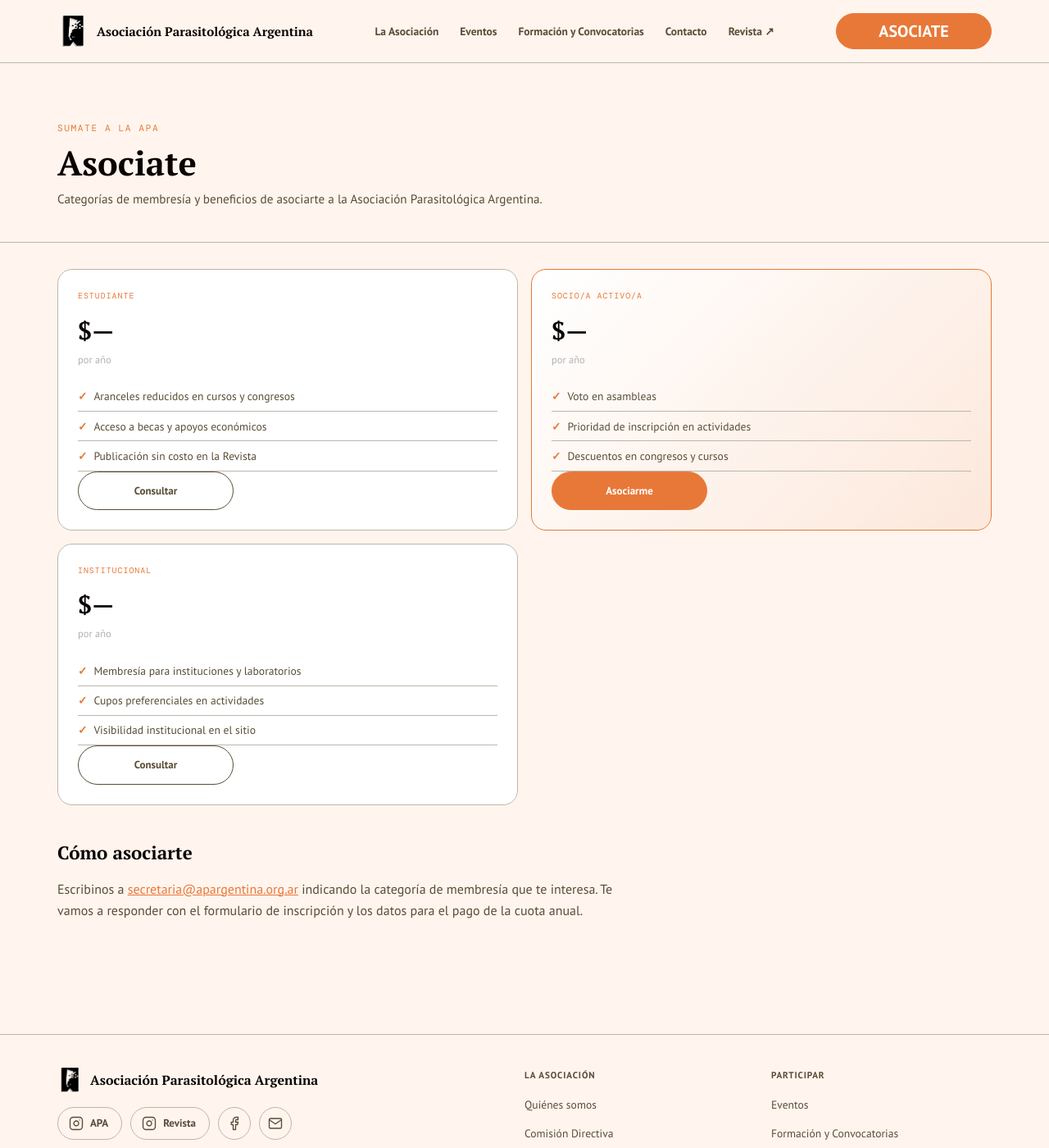
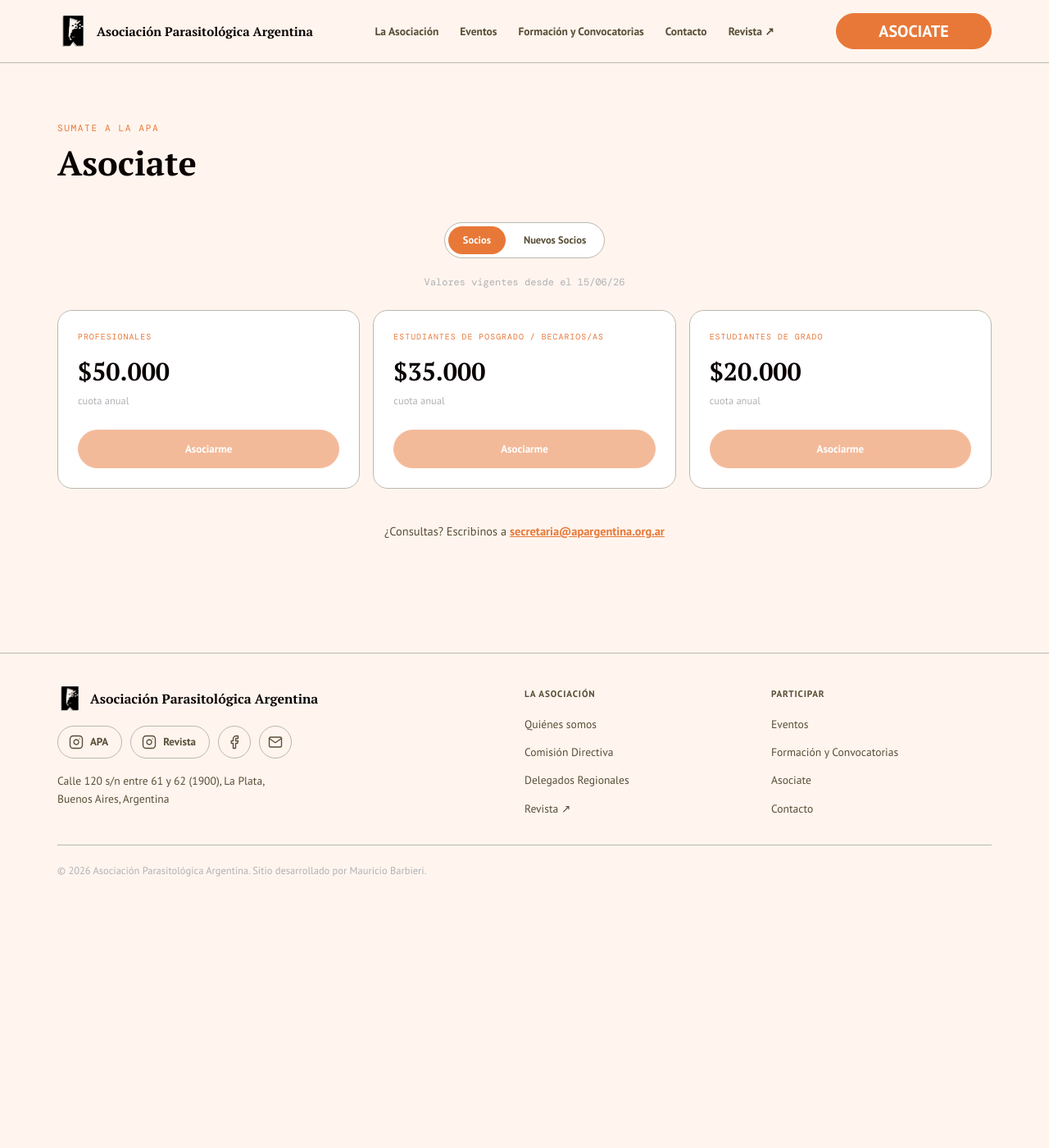
Before and after one commit to mbarbierif/mbarbierif.github.io, a Jekyll site: the page built from pages/asociate.html, in a window 1280 px wide and 1400 px high. Shown: the whole window at 82% size. Built offline with Jekyll 4.4.1, drawn with Linux system fonts in a browser that asks for light colours.

Commit message:
APA Asociate 1.0

```diff
--- a/_config.yml
+++ b/_config.yml
@@ -48,6 +48,24 @@
 directorio_grupos_url: "/assets/docs/directorio-grupos.pdf"
 registro_grupo_url: ""           # Google Form
 
+# Asociate: valores de membresía. Todo se edita acá.
+# Un formulario vacío ("") deja el botón atenuado y sin destino.
+asociate:
+  vigencia: "15/06/26"            # "Valores vigentes desde ..."
+  periodo: "cuota anual"          # texto bajo el precio
+  form_socios: ""                 # Google Form para Socios
+  form_nuevos: ""                 # Google Form para Nuevos Socios
+  categorias:                     # una tarjeta por categoría, en este orden
+    - nombre: "Profesionales"
+      socios: "$50.000"
+      nuevos: "$35.000"
+    - nombre: "Estudiantes de Posgrado / Becarios/as"
+      socios: "$35.000"
+      nuevos: "$25.000"
+    - nombre: "Estudiantes de Grado"
+      socios: "$20.000"
+      nuevos: "$15.000"
+
 # Navegación — aprobada por el equipo.
 # "Revista" no es un ítem de nav: vive como link externo desde Inicio
 # (tiene su propio sitio). "Delegados" vive dentro de La Asociación.
--- a/assets/css/main.css
+++ b/assets/css/main.css
@@ -358,6 +358,15 @@
 .membership-type { font-family: var(--font-mono); font-size: 0.62rem; letter-spacing: 0.1em; text-transform: uppercase; color: var(--accent); margin-bottom: 0.5rem; }
 .membership-price { font-family: var(--font-display); font-weight: 700; font-size: 1.9rem; color: var(--text); }
 .membership-period { font-size: 0.78rem; color: var(--muted); margin-bottom: 1.1rem; }
+.membership-vigencia { text-align: center; font-family: var(--font-mono); font-size: 0.75rem; color: var(--muted); margin: 0 0 1.5rem; }
+.membership-card { display: flex; flex-direction: column; }
+.membership-cta { margin-top: auto; padding-top: 0.5rem; }
+.membership-cta .btn { width: 100%; justify-content: center; text-align: center; }
+.membership-grid[data-modo="socios"] [data-show="nuevos"],
+.membership-grid[data-modo="nuevos"] [data-show="socios"] { display: none; }
+.btn.is-disabled { opacity: 0.5; cursor: default; pointer-events: none; }
+.membership-contact { text-align: center; font-size: 0.9rem; color: var(--text-mid); margin: 0 0 1rem; }
+.membership-contact a { color: var(--accent); font-weight: 700; text-decoration: underline; }
 .membership-features li { font-size: 0.85rem; color: var(--text-mid); padding: 0.4rem 0; border-bottom: 1px solid var(--border); display: flex; gap: 0.5rem; }
 .membership-features li::before { content: '✓'; color: var(--accent); font-weight: 700; }
 
@@ -532,7 +541,7 @@
 @media (min-width: 700px) {
   .grid-2 { grid-template-columns: repeat(2, 1fr); }
   .grid-3 { grid-template-columns: repeat(2, 1fr); }
-  .membership-grid { grid-template-columns: repeat(2, 1fr); }
+  .membership-grid { grid-template-columns: repeat(3, 1fr); }
   .footer-grid { grid-template-columns: 2fr 1fr 1fr; }
 
   .carousel { aspect-ratio: 16 / 9; }
--- a/assets/js/main.js
+++ b/assets/js/main.js
@@ -97,6 +97,23 @@
     start();
   });
 
+  // ── Asociate: toggle Socios / Nuevos Socios ───────────────────────
+  const memToggle = document.querySelector('[data-membership-toggle]');
+  const memGrid = document.getElementById('aranceles');
+  if (memToggle && memGrid) {
+    const memButtons = memToggle.querySelectorAll('.map-toggle-btn');
+    memButtons.forEach(btn => {
+      btn.addEventListener('click', () => {
+        memGrid.dataset.modo = btn.dataset.modo;
+        memButtons.forEach(b => {
+          const on = b === btn;
+          b.classList.toggle('is-active', on);
+          b.setAttribute('aria-pressed', on ? 'true' : 'false');
+        });
+      });
+    });
+  }
+
   // ── Simple category/year filter (used on the Eventos archive) ─────
   const filterBar = document.querySelector('[data-filters]');
   if (filterBar) {
--- a/pages/asociate.html
+++ b/pages/asociate.html
@@ -3,58 +3,56 @@
 permalink: /asociate/
 title: "Asociate"
 label: "Sumate a la APA"
-description: "Categorías de membresía y beneficios de asociarte a la Asociación Parasitológica Argentina."
+no_divider: true
 ---
+{%- comment -%} Valores, vigencia y formularios: se editan en _config.yml (bloque "asociate"). {%- endcomment -%}
+{%- assign a = site.asociate -%}
+{%- assign f_socios = a.form_socios | default: "" -%}
+{%- assign f_nuevos = a.form_nuevos | default: "" -%}
 
 <div class="section" style="padding-top:0;">
   <div class="wrap">
 
-    <div id="aranceles" class="membership-grid">
-      <div class="membership-card fade-up">
-        <div class="membership-type">Estudiante</div>
-        <div class="membership-price">$—</div>
-        <div class="membership-period">por año</div>
-        <ul class="membership-features">
-          <li>Aranceles reducidos en cursos y congresos</li>
-          <li>Acceso a becas y apoyos económicos</li>
-          <li>Publicación sin costo en la Revista</li>
-        </ul>
-        <a href="mailto:{{ site.email }}" class="btn btn-secondary">Consultar</a>
-      </div>
-
-      <div class="membership-card featured fade-up">
-        <div class="membership-type">Socio/a activo/a</div>
-        <div class="membership-price">$—</div>
-        <div class="membership-period">por año</div>
-        <ul class="membership-features">
-          <li>Voto en asambleas</li>
-          <li>Prioridad de inscripción en actividades</li>
-          <li>Descuentos en congresos y cursos</li>
-        </ul>
-        <a href="mailto:{{ site.email }}" class="btn btn-primary">Asociarme</a>
-      </div>
-
-      <div class="membership-card fade-up">
-        <div class="membership-type">Institucional</div>
-        <div class="membership-price">$—</div>
-        <div class="membership-period">por año</div>
-        <ul class="membership-features">
-          <li>Membresía para instituciones y laboratorios</li>
-          <li>Cupos preferenciales en actividades</li>
-          <li>Visibilidad institucional en el sitio</li>
-        </ul>
-        <a href="mailto:{{ site.email }}" class="btn btn-secondary">Consultar</a>
+    <div class="map-toggle-wrap">
+      <div class="map-toggle" role="group" aria-label="Tipo de socio" data-membership-toggle>
+        <button type="button" class="map-toggle-btn is-active" data-modo="socios" aria-pressed="true">Socios</button>
+        <button type="button" class="map-toggle-btn" data-modo="nuevos" aria-pressed="false">Nuevos Socios</button>
       </div>
     </div>
+    {%- if a.vigencia and a.vigencia != "" %}
+    <p class="membership-vigencia">Valores vigentes desde el {{ a.vigencia }}</p>
+    {%- endif %}
 
-    <div class="post-content">
-      <h2>Cómo asociarte</h2>
-      <p>
-        Escribinos a <a href="mailto:{{ site.email }}">{{ site.email }}</a> indicando la categoría de
-        membresía que te interesa. Te vamos a responder con el formulario de inscripción y los datos
-        para el pago de la cuota anual.
-      </p>
+    <div id="aranceles" class="membership-grid" data-modo="socios">
+      {%- for c in a.categorias %}
+      <div class="membership-card fade-up">
+        <div class="membership-type">{{ c.nombre }}</div>
+        <div class="membership-price">
+          <span data-show="socios">{{ c.socios }}</span>
+          <span data-show="nuevos">{{ c.nuevos }}</span>
+        </div>
+        <div class="membership-period">{{ a.periodo | default: "por año" }}</div>
+        <div class="membership-cta">
+          <span data-show="socios">
+            {%- if f_socios != "" -%}
+            <a href="{{ f_socios | relative_url }}" class="btn btn-primary" target="_blank" rel="noopener">Asociarme</a>
+            {%- else -%}
+            <span class="btn btn-primary is-disabled" aria-disabled="true" title="Formulario pendiente de completar">Asociarme</span>
+            {%- endif -%}
+          </span>
+          <span data-show="nuevos">
+            {%- if f_nuevos != "" -%}
+            <a href="{{ f_nuevos | relative_url }}" class="btn btn-primary" target="_blank" rel="noopener">Asociarme</a>
+            {%- else -%}
+            <span class="btn btn-primary is-disabled" aria-disabled="true" title="Formulario pendiente de completar">Asociarme</span>
+            {%- endif -%}
+          </span>
+        </div>
+      </div>
+      {%- endfor %}
     </div>
+
+    <p class="membership-contact">¿Consultas? Escribinos a <a href="mailto:{{ site.email }}">{{ site.email }}</a></p>
 
   </div>
 </div>
```
